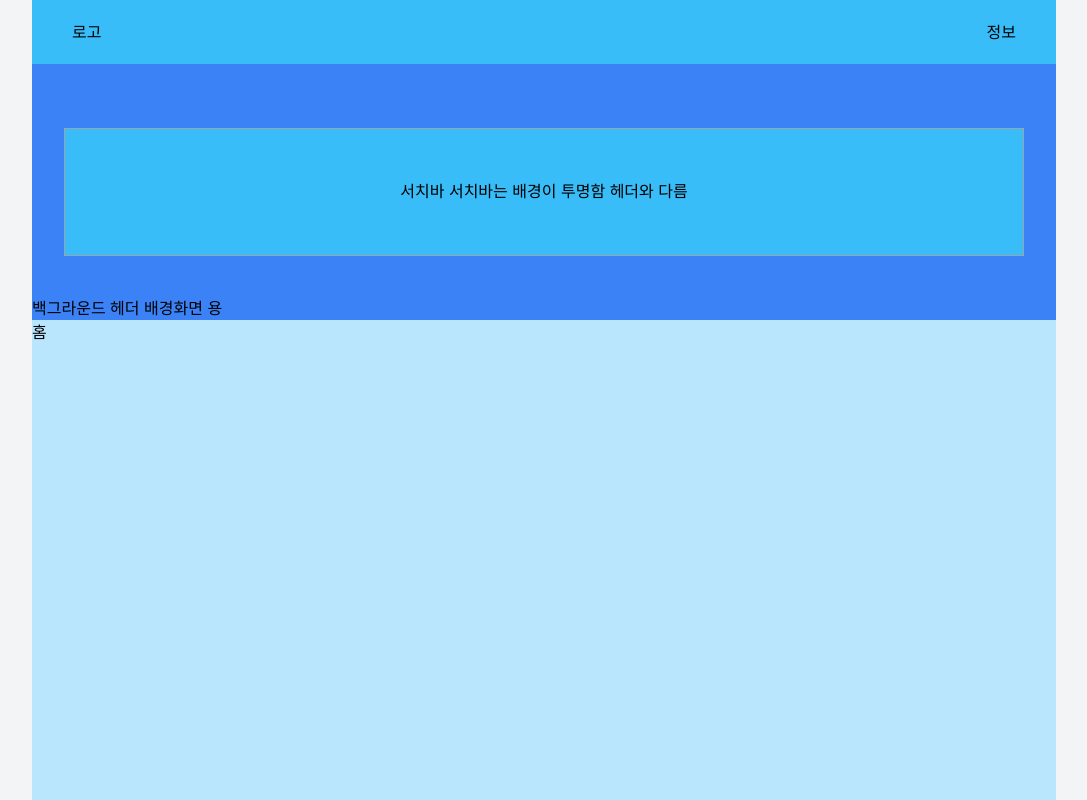
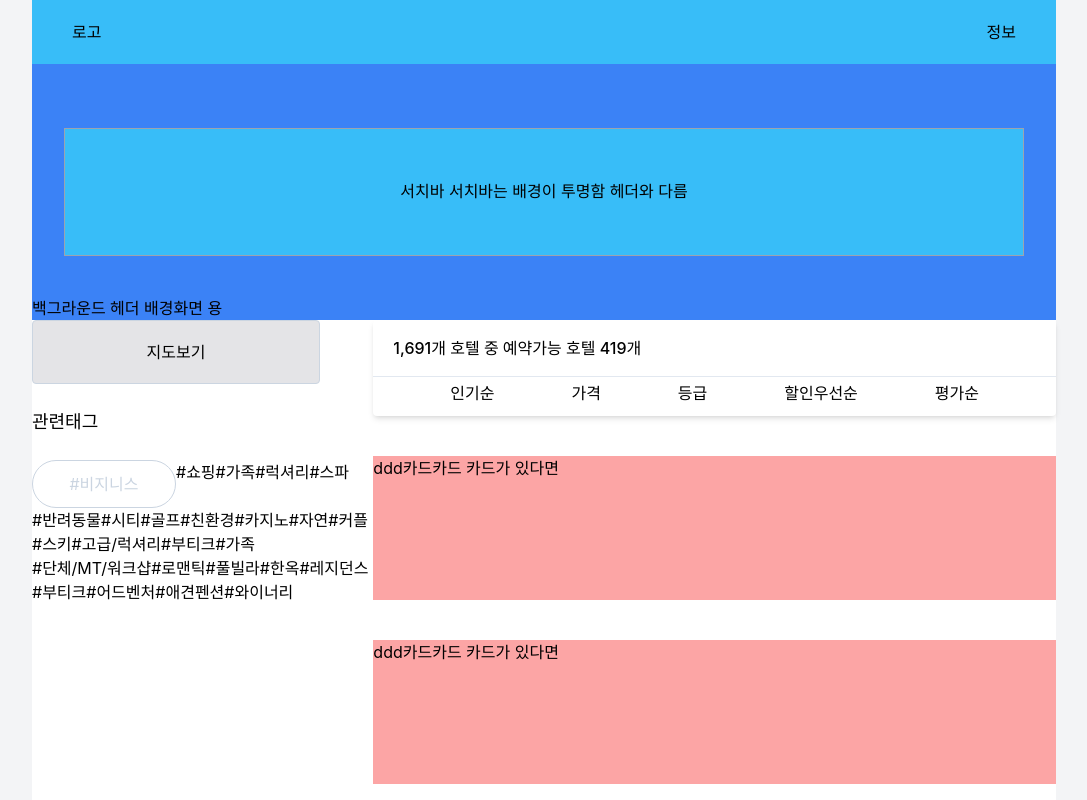
Before and after one commit to Wanted-Pre-Onboarding-Frontend-2/Wan2trip, a React (Create React App) app: page /result in a window 1280 px wide. Shown: the top 800 px of the page, without its empty margins (96-1183 px from the left). Built offline with nearby package versions, Linux system fonts and the light colour scheme.

Commit message:
style 조회된 목록 페이지 css작업중

```diff
--- a/src/page/BookedList.tsx
+++ b/src/page/BookedList.tsx
@@ -7,7 +7,7 @@ import tw from "tailwind-styled-components";
 const BookedList = () => {
   return (
     <Layout>
-      <div>홈</div>
+      <div>예약 목록</div>
     </Layout>
   );
 };
--- a/src/page/Result.tsx
+++ b/src/page/Result.tsx
@@ -2,11 +2,67 @@ import React from "react";
 import SearchBar from "../components/layout/SearchBar";
 import Layout from "../components/layout/Layout";
 import tw from "tailwind-styled-components";
+import Card from "../common/Card";
 
 const Result = () => {
   return (
     <Layout>
-      <div>홈</div>
+      <div className="flex bg-white">
+        <div className="flex-col w-1/3">
+          <div className="w-72 flex flex-col justify-center items-center h-16 rounded text-center text-base font-medium border-slate-300 border bg-zinc-200">
+            지도보기
+          </div>
+          <div className="text-lg font-medium my-6">관련태그</div>
+          <ul className="flex flex-wrap m-0 p-0">
+            <li className="w-36 h-12 rounded-3xl text-slate-300 border-slate-300 border flex flex-col justify-center items-center cursor-pointer">
+              #비지니스
+            </li>
+            <li>#쇼핑</li>
+            <li>#가족</li>
+            <li>#럭셔리</li>
+            <li>#스파</li>
+            <li>#반려동물</li>
+            <li>#시티</li>
+            <li>#골프</li>
+            <li>#친환경</li>
+            <li>#카지노</li>
+            <li>#자연</li>
+            <li>#커플</li>
+            <li>#스키</li>
+            <li>#고급/럭셔리</li>
+            <li>#부티크</li>
+            <li>#가족</li>
+            <li>#단체/MT/워크샵</li>
+            <li>#로맨틱</li>
+            <li>#풀빌라</li>
+            <li>#한옥</li>
+            <li>#레지던스</li>
+            <li>#부티크</li>
+            <li>#어드벤처</li>
+            <li>#애견펜션</li>
+            <li>#와이너리</li>
+          </ul>
+        </div>
+        <div className="w-2/3 border-black px-50">
+          <div className="mb-18 rounded shadow-md h-24 divide-y divide-slate-200 bg-white">
+            <div className="h-14 flex items-center pl-5 font-medium	">
+              1,691개 호텔 중 예약가능 호텔 419개
+            </div>
+            <ul className="flex h-8 items-center justify-evenly m-0 p-0">
+              <li className="hover:text-[#FF375C] cursor-pointer">인기순</li>
+              <li>가격</li>
+              <li>등급</li>
+              <li>할인우선순</li>
+              <li>평가순</li>
+            </ul>
+          </div>
+          <div className="flex flex-col max-w-3xl mx-auto justify-center items-center pt-10 gap-10">
+            <Card />
+            <Card />
+            <Card />
+          </div>
+        </div>
+      </div>
     </Layout>
   );
 };
```
